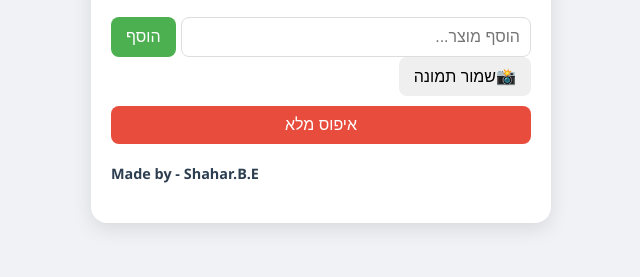
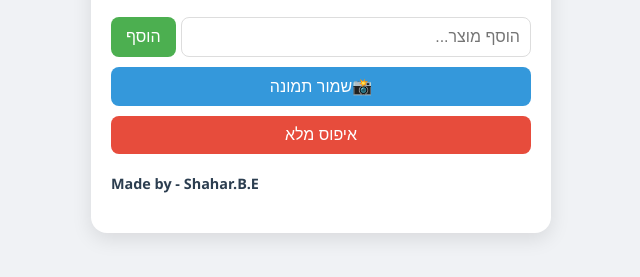
Before and after one commit to ShaharBenEzra/shopping-list, a plain HTML site: page index.html in a window 1280 px wide. Shown: the part 177-454 px from the top of the page, without its empty margins (319-959 px from the left). Drawn offline with nearby package versions, Linux system fonts and the light colour scheme.

Commit message:
Update styles.css

```diff
--- a/styles.css
+++ b/styles.css
@@ -80,6 +80,25 @@ button {
     transition: background-color 0.3s, transform 0.2s;
 }
 
+#save-img-btn {
+    background-color: #3498db;
+    color: white;
+    width: 100%;
+    margin-top: 10px;
+    padding: 10px 15px;
+    border: none;
+    border-radius: 8px;
+    font-size: 1em;
+    cursor: pointer;
+    transition: background-color 0.3s, transform 0.2s;
+}
+
+#save-img-btn:hover {
+    background-color: #2980b9;
+    transform: scale(1.02);
+}
+
+
 #add-btn {
     background-color: #4caf50;
     color: white;
```
